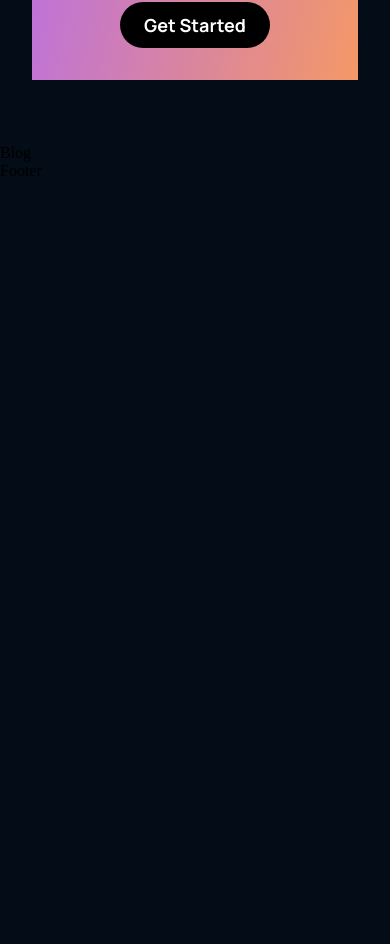
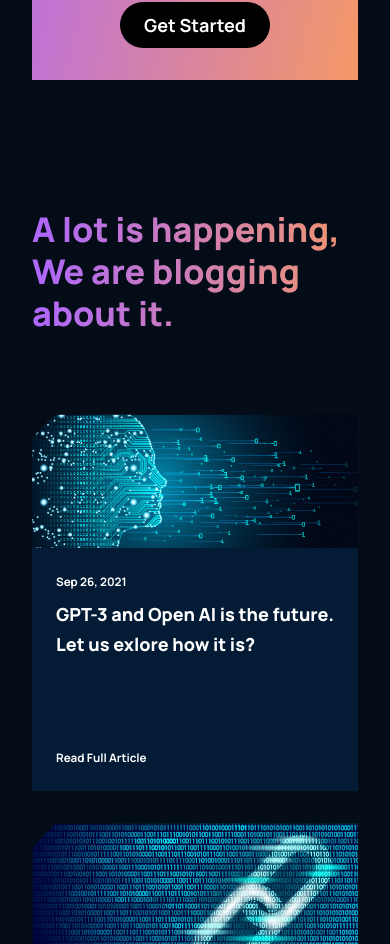
Before and after one commit to MaryBukir/AIweb, a React (Create React App) app: page / in a window 390 px wide. Shown: the part 4179-5123 px from the top of the page. Before the commit the page ends 4359 px from the top, so only its background shows below. Built offline with nearby package versions, Linux system fonts and the light colour scheme.

Commit message:
section blog was created

```diff
--- a/src/components/article/Article.jsx
+++ b/src/components/article/Article.jsx
@@ -1,10 +1,19 @@
 import React from 'react';
 import './article.css';
 
-const Article = () => {
-  return (
-    <div>Article</div>
-  )
-}
+const Article = ({ imgUrl, date, text }) => (
+  <div className="gpt3__blog-container_article">
+    <div className="gpt3__blog-container_article-image">
+      <img src={imgUrl} alt="blog_image" />
+    </div>
+    <div className="gpt3__blog-container_article-content">
+      <div>
+        <p>{date}</p>
+        <h3>{text}</h3>
+      </div>
+      <p>Read Full Article</p>
+    </div>
+  </div>
+);
 
-export default Article
+export default Article;
--- a/src/components/article/article.css
+++ b/src/components/article/article.css
@@ -0,0 +1,60 @@
+.gpt3__blog-container_article {
+    width: 100%;
+    height: 100%;
+
+    display: flex;
+    flex-direction: column;
+    background: var(--color-footer);
+}
+
+.gpt3__blog-container_article-image {
+    width: 100%;
+    height: 100%;
+    background: var(--color-bg);
+}
+
+.gpt3__blog-container_article-image img {
+    width: 100%;
+    height: 100%;
+}
+
+.gpt3__blog-container_article-content {
+    display: flex;
+    flex-direction: column;
+    justify-content: space-between;
+
+    padding: 1rem 1.5rem;
+    height: 100%;
+}
+
+.gpt3__blog-container_article-content p {
+    font-family: var(--font-family);
+    font-size: 11.65px;
+    font-weight: 700;
+    line-height: 35px;
+
+    color: #fff;
+}
+
+.gpt3__blog-container_article-content h3 {
+    font-family: var(--font-family);
+    font-size: 25.11px;
+    font-weight: 800;
+    line-height: 30.30px;
+
+    color: #fff;
+    margin-bottom: 5rem;
+    cursor: pointer;
+}
+
+.gpt3__blog-container_article-content p:last-child {
+    cursor: pointer;
+}
+
+
+@media screen and (max-width: 550px) {
+    .gpt3__blog-container_article-content h3 {
+        font-size: 18px;
+        line-height: 25p;
+    }
+}
--- a/src/containers/blog/Blog.jsx
+++ b/src/containers/blog/Blog.jsx
@@ -1,10 +1,25 @@
-import React from 'react'
-import './blog.css'
+import React from 'react';
+import Article from '../../components/article/Article';
+import { blog01, blog02, blog03, blog04, blog05 } from './imports';
+import './blog.css';
 
-const Blog = () => {
-    return (
-        <div>Blog</div>
-    )
-}
+const Blog = () => (
+  <div className="gpt3__blog section__padding" id="blog">
+    <div className="gpt3__blog-heading">
+      <h1 className="gradient__text">A lot is happening, <br /> We are blogging about it.</h1>
+    </div>
+    <div className="gpt3__blog-container">
+      <div className="gpt3__blog-container_groupA">
+        <Article imgUrl={blog01} date="Sep 26, 2021" text="GPT-3 and Open  AI is the future. Let us exlore how it is?" />
+      </div>
+      <div className="gpt3__blog-container_groupB">
+        <Article imgUrl={blog02} date="Sep 26, 2021" text="GPT-3 and Open  AI is the future. Let us exlore how it is?" />
+        <Article imgUrl={blog03} date="Sep 26, 2021" text="GPT-3 and Open  AI is the future. Let us exlore how it is?" />
+        <Article imgUrl={blog04} date="Sep 26, 2021" text="GPT-3 and Open  AI is the future. Let us exlore how it is?" />
+        <Article imgUrl={blog05} date="Sep 26, 2021" text="GPT-3 and Open  AI is the future. Let us exlore how it is?" />
+      </div>
+    </div>
+  </div>
+);
 
-export default Blog
+export default Blog;
--- a/src/containers/blog/blog.css
+++ b/src/containers/blog/blog.css
@@ -0,0 +1,78 @@
+.gpt3__blog {
+    display: flex;
+    flex-direction: column;
+}
+
+.gpt3__blog-heading {
+    width: 100%;
+    text-align: left;
+
+    margin-bottom: 5rem;
+}
+
+.gpt3__blog-heading h1 {
+    font-size: 62px;
+    line-height: 75px;
+    font-family: var(--font-family);
+    font-weight: 800;
+}
+
+.gpt3__blog-container {
+    display: flex;
+    flex-direction: row;
+}
+
+.gpt3__blog-container_groupA {
+    flex: 0.75;
+    margin-right: 2rem;
+}
+
+.gpt3__blog-container_groupB {
+    flex: 1;
+
+    display:grid;
+    grid-template-columns: repeat(2, 1fr);
+    grid-gap: 2rem;
+}
+
+@media screen and (max-width: 990px) {
+    .gpt3__blog-container {
+        flex-direction: column-reverse;
+    }
+
+
+    .gpt3__blog-container_groupA {
+        margin: 2rem 0;
+    }
+
+    .gpt3__blog-container_groupA .gpt3__blog-container_article  {
+       width: 48%;
+    }
+
+    .gpt3__blog-container_groupA .gpt3__blog-container_article-image {
+        height: 250px;
+    }
+}
+
+@media screen and (max-width: 700px) {
+    .gpt3__blog-container_groupB {
+        grid-template-columns: repeat(1, 1fr);
+    }
+
+    .gpt3__blog-container_groupA .gpt3__blog-container_article  {
+       width: 100%;
+    }
+
+    .gpt3__blog-heading h1 {
+        font-size: 46px;
+        line-height: 52px;
+    }
+}
+
+@media screen and (max-width: 550px) {
+    .gpt3__blog-heading h1 {
+        font-size: 34px;
+        line-height: 42px;
+    }
+
+}
--- /dev/null
+++ b/src/containers/blog/imports.js
@@ -0,0 +1,13 @@
+import blog01 from '../../assets/blog01.png';
+import blog02 from '../../assets/blog02.png';
+import blog03 from '../../assets/blog03.png';
+import blog04 from '../../assets/blog04.png';
+import blog05 from '../../assets/blog05.png';
+
+export {
+    blog01,
+    blog02,
+    blog03,
+    blog04,
+    blog05,
+};
```
